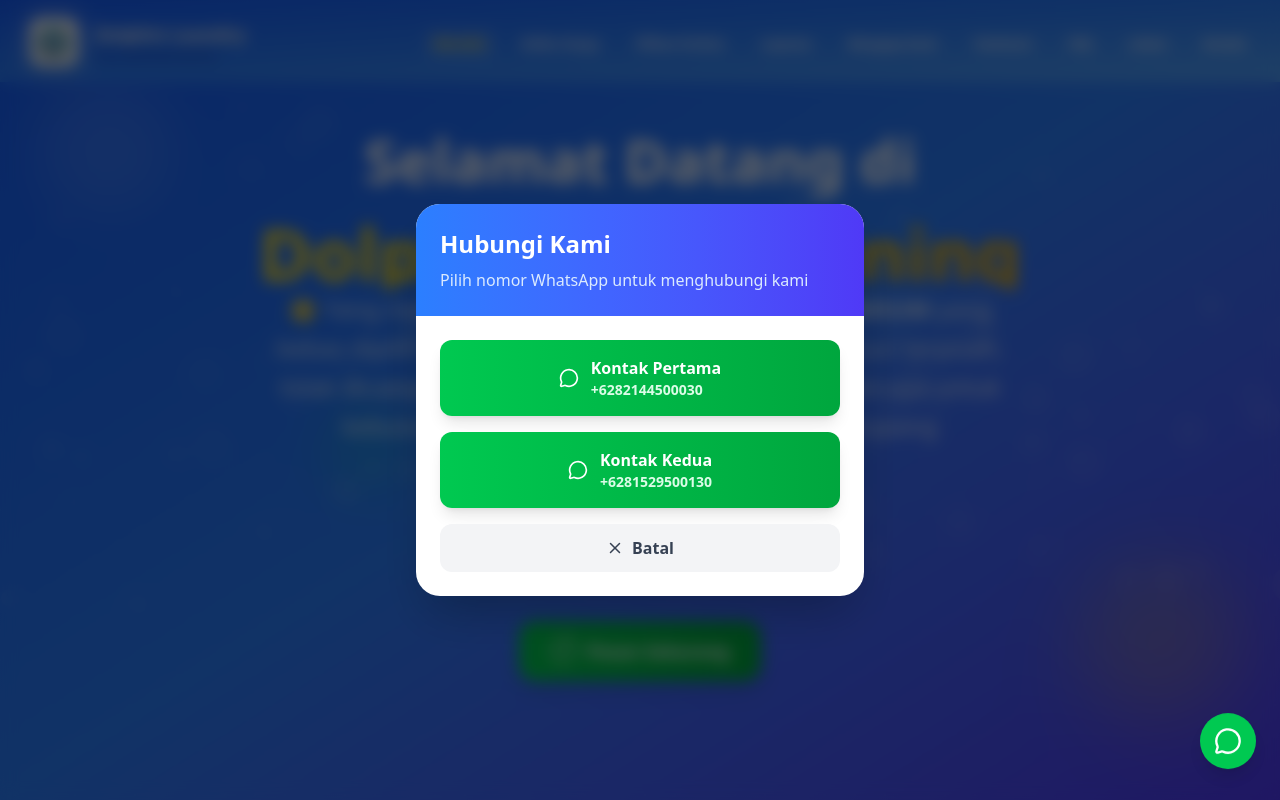
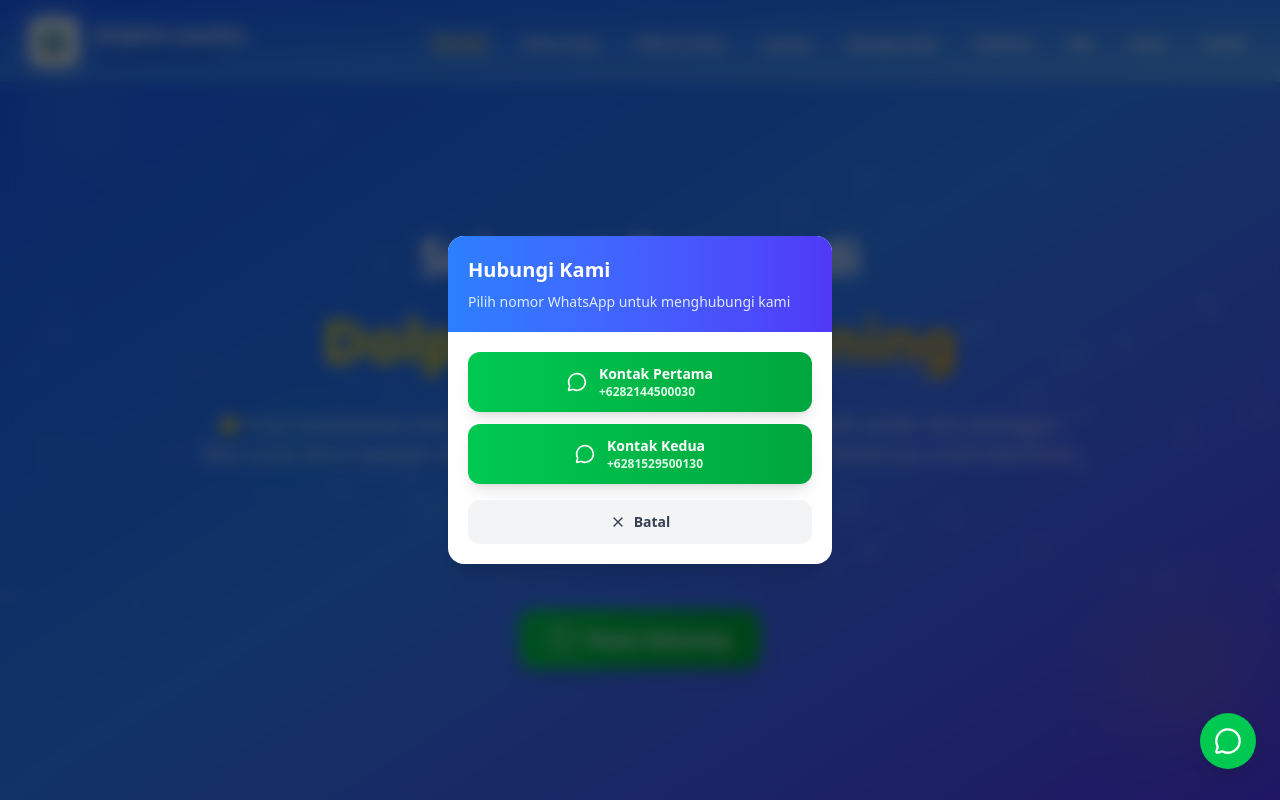
Before and after one commit to Joshtri/web-dolphin-laundry-next, a Next.js app: page / in a window 1280 px wide. Both pictures are taken after a click on the button "Pesan Sekarang". Shown: the top 800 px of the page. Built offline with nearby package versions, Linux system fonts and the light colour scheme.

Commit message:
fix: Adjust header margin for improved layout on scroll

```diff
--- a/components/Hero.tsx
+++ b/components/Hero.tsx
@@ -1,7 +1,7 @@
 "use client";
 import type React from "react";
 import { useState, useEffect, useRef } from "react";
-import { MessageCircle, X, MapPin } from "lucide-react";
+import { MessageCircle, X } from "lucide-react";
 import { gsap } from "gsap";
 
 const Hero: React.FC = () => {
@@ -23,15 +23,15 @@ const Hero: React.FC = () => {
 
   // Initialize animations on mount
   useEffect(() => {
-    // Floating bubbles animation function (defined outside of context)
+    // Floating bubbles animation function
     const createBubbles = () => {
       if (!bubblesRef.current) return;
 
       // Clear existing bubbles
       bubblesRef.current.innerHTML = "";
 
-      // Create new bubbles
-      const bubbleCount = 100;
+      // Create new bubbles - adjusted count based on screen size
+      const bubbleCount = window.innerWidth < 768 ? 50 : 100;
       const containerWidth = window.innerWidth;
       const containerHeight = window.innerHeight;
 
@@ -39,8 +39,11 @@ const Hero: React.FC = () => {
         const bubble = document.createElement("div");
         bubble.className = "absolute rounded-full bg-white/20";
 
-        // Random size between 10px and 40px
-        const size = 10 + Math.random() * 30;
+        // Random size between 5px and 30px (smaller on mobile)
+        const size =
+          window.innerWidth < 768
+            ? 5 + Math.random() * 15
+            : 10 + Math.random() * 20;
 
         // Random position at bottom
         const left = Math.random() * containerWidth;
@@ -77,7 +80,7 @@ const Hero: React.FC = () => {
               duration: duration,
               ease: "none",
               repeat: -1,
-              delay: 2 + Math.random() * 3, // Random delay before restarting
+              delay: 2 + Math.random() * 3,
             });
           },
         });
@@ -85,7 +88,10 @@ const Hero: React.FC = () => {
     };
 
     const ctx = gsap.context(() => {
-      // Initial setup
+      // Initial setup - responsive values
+      const initialY = window.innerWidth < 768 ? 20 : 30;
+      const durationMultiplier = window.innerWidth < 768 ? 0.8 : 1;
+
       gsap.set(
         [
           titleRef.current,
@@ -95,33 +101,33 @@ const Hero: React.FC = () => {
         ],
         {
           opacity: 0,
-          y: 50,
+          y: initialY,
         }
       );
 
-      // Main timeline
+      // Main timeline with responsive durations
       const tl = gsap.timeline();
 
       // Decorative elements animation
       decorativeRefs.current.forEach((ref, index) => {
         if (ref) {
           gsap.to(ref, {
-            scale: 1.2,
-            opacity: 1,
-            duration: 4,
+            scale: 1.1,
+            opacity: 0.8,
+            duration: 3 * durationMultiplier,
             repeat: -1,
             yoyo: true,
             ease: "power2.inOut",
-            delay: index * 0.5,
+            delay: index * 0.3,
           });
         }
       });
 
-      // Main entrance animation
+      // Main entrance animation with responsive values
       tl.to(titleRef.current, {
         opacity: 1,
         y: 0,
-        duration: 1,
+        duration: 0.8 * durationMultiplier,
         ease: "power3.out",
       })
         .to(
@@ -129,20 +135,20 @@ const Hero: React.FC = () => {
           {
             opacity: 1,
             rotationX: 0,
-            duration: 0.8,
+            duration: 0.6 * durationMultiplier,
             ease: "back.out(1.7)",
           },
-          "-=0.5"
+          `-=${0.4 * durationMultiplier}`
         )
         .to(
           subtitleRef.current,
           {
             opacity: 1,
             y: 0,
-            duration: 0.8,
+            duration: 0.6 * durationMultiplier,
             ease: "power2.out",
           },
-          "-=0.3"
+          `-=${0.2 * durationMultiplier}`
         )
         .to(
           featuresRef.current?.children || [],
@@ -150,39 +156,44 @@ const Hero: React.FC = () => {
             opacity: 1,
             y: 0,
             scale: 1,
-            duration: 0.5,
-            stagger: 0.1,
+            duration: 0.4 * durationMultiplier,
+            stagger: 0.08,
             ease: "back.out(1.7)",
           },
-          "-=0.2"
+          `-=${0.1 * durationMultiplier}`
         )
         .to(
           ctaRef.current,
           {
             opacity: 1,
             y: 0,
-            duration: 0.8,
+            duration: 0.6 * durationMultiplier,
             ease: "power2.out",
           },
-          "-=0.3"
+          `-=${0.2 * durationMultiplier}`
         );
 
       // Feature dots animation
       gsap.to(".feature-dot", {
-        scale: 1.3,
+        scale: 1.2,
         opacity: 1,
-        duration: 2,
+        duration: 1.5 * durationMultiplier,
         repeat: -1,
         yoyo: true,
-        stagger: 0.2,
+        stagger: 0.15,
         ease: "power2.inOut",
       });
 
       // Initial creation of bubbles
       createBubbles();
 
-      // Recreate bubbles on window resize
-      window.addEventListener("resize", createBubbles);
+      // Recreate bubbles on window resize (debounced)
+      let resizeTimeout: NodeJS.Timeout;
+      const handleResize = () => {
+        clearTimeout(resizeTimeout);
+        resizeTimeout = setTimeout(createBubbles, 300);
+      };
+      window.addEventListener("resize", handleResize);
 
       // CTA button hover animation setup
       const ctaButton = ctaRef.current?.querySelector(".cta-button");
@@ -192,7 +203,7 @@ const Hero: React.FC = () => {
         // Icon rotation animation
         gsap.to(icon, {
           rotation: 360,
-          duration: 4,
+          duration: 3 * durationMultiplier,
           repeat: -1,
           ease: "none",
         });
@@ -200,9 +211,9 @@ const Hero: React.FC = () => {
         // Button hover effects
         ctaButton.addEventListener("mouseenter", () => {
           gsap.to(ctaButton, {
-            scale: 1.05,
-            boxShadow: "0 20px 40px rgba(0,0,0,0.3)",
-            duration: 0.3,
+            scale: 1.03,
+            boxShadow: "0 15px 30px rgba(0,0,0,0.2)",
+            duration: 0.2 * durationMultiplier,
             ease: "power2.out",
           });
         });
@@ -210,18 +221,20 @@ const Hero: React.FC = () => {
         ctaButton.addEventListener("mouseleave", () => {
           gsap.to(ctaButton, {
             scale: 1,
-            boxShadow: "0 10px 20px rgba(0,0,0,0.1)",
-            duration: 0.3,
+            boxShadow: "0 8px 16px rgba(0,0,0,0.1)",
+            duration: 0.2 * durationMultiplier,
             ease: "power2.out",
           });
         });
       }
+
+      return () => {
+        window.removeEventListener("resize", handleResize);
+        clearTimeout(resizeTimeout);
+      };
     }, heroRef);
 
-    return () => {
-      ctx.revert();
-      window.removeEventListener("resize", createBubbles);
-    };
+    return () => ctx.revert();
   }, []);
 
   // Text switching animation
@@ -231,14 +244,14 @@ const Hero: React.FC = () => {
         gsap.to(textSwitchRef.current, {
           rotationX: -90,
           opacity: 0,
-          duration: 0.4,
+          duration: 0.3,
           ease: "power2.in",
           onComplete: () => {
             setCurrentText((prev) => (prev + 1) % texts.length);
             gsap.fromTo(
               textSwitchRef.current,
               { rotationX: 90, opacity: 0 },
-              { rotationX: 0, opacity: 1, duration: 0.4, ease: "power2.out" }
+              { rotationX: 0, opacity: 1, duration: 0.3, ease: "power2.out" }
             );
           },
         });
@@ -253,21 +266,21 @@ const Hero: React.FC = () => {
     if (isModalOpen && modalRef.current) {
       gsap.fromTo(
         modalRef.current,
-        { opacity: 0, scale: 0.8 },
-        { opacity: 1, scale: 1, duration: 0.3, ease: "back.out(1.7)" }
+        { opacity: 0, scale: 0.9 },
+        { opacity: 1, scale: 1, duration: 0.25, ease: "back.out(1.7)" }
       );
 
       const modalContent =
         modalRef.current.querySelectorAll(".modal-content > *");
       gsap.fromTo(
         modalContent,
-        { opacity: 0, y: 20 },
+        { opacity: 0, y: 15 },
         {
           opacity: 1,
           y: 0,
-          duration: 0.4,
-          stagger: 0.1,
-          delay: 0.2,
+          duration: 0.3,
+          stagger: 0.08,
+          delay: 0.15,
           ease: "power2.out",
         }
       );
@@ -280,8 +293,8 @@ const Hero: React.FC = () => {
     if (modalRef.current) {
       gsap.to(modalRef.current, {
         opacity: 0,
-        scale: 0.8,
-        duration: 0.2,
+        scale: 0.9,
+        duration: 0.15,
         ease: "power2.in",
         onComplete: () => setIsModalOpen(false),
       });
@@ -303,9 +316,9 @@ const Hero: React.FC = () => {
   // Feature hover handlers
   const handleFeatureHover = (element: HTMLElement, isEntering: boolean) => {
     gsap.to(element, {
-      scale: isEntering ? 1.05 : 1,
-      y: isEntering ? -2 : 0,
-      duration: 0.3,
+      scale: isEntering ? 1.03 : 1,
+      y: isEntering ? -1 : 0,
+      duration: 0.2,
       ease: "power2.out",
     });
   };
@@ -314,55 +327,55 @@ const Hero: React.FC = () => {
     <section
       ref={heroRef}
       id="beranda"
-      className="relative min-h-screen flex items-center justify-center bg-gradient-to-br from-blue-600 via-blue-500 to-indigo-600 text-white overflow-hidden"
+      className="relative min-h-screen flex items-center justify-center bg-gradient-to-br from-blue-600 via-blue-500 to-indigo-600 text-white overflow-hidden pt-16 sm:pt-20 md:pt-24"
     >
       {/* Background Pattern */}
       <div
-        className="absolute inset-0 opacity-10"
+        className="absolute inset-0 opacity-8"
         style={{
           backgroundImage: `
-            radial-gradient(circle, rgba(255, 255, 255, 0.3) 1px, transparent 1px),
-            radial-gradient(circle, rgba(255, 255, 255, 0.2) 1px, transparent 1px)
+            radial-gradient(circle, rgba(255, 255, 255, 0.2) 1px, transparent 1px),
+            radial-gradient(circle, rgba(255, 255, 255, 0.1) 1px, transparent 1px)
           `,
-          backgroundSize: "30px 30px",
-          backgroundPosition: "0 0, 15px 15px",
+          backgroundSize: "25px 25px",
+          backgroundPosition: "0 0, 12px 12px",
         }}
       ></div>
 
-      {/* Animated Decorative Elements */}
+      {/* Responsive Decorative Elements */}
       <div
         ref={(el) => {
           decorativeRefs.current[0] = el;
         }}
-        className="absolute top-20 left-10 w-32 h-32 bg-white/10 rounded-full blur-xl"
+        className="absolute top-8 sm:top-16 left-4 sm:left-8 w-16 sm:w-24 h-16 sm:h-24 bg-white/8 rounded-full blur-xl"
       />
       <div
         ref={(el) => {
           decorativeRefs.current[1] = el;
         }}
-        className="absolute bottom-20 right-10 w-40 h-40 bg-yellow-400/20 rounded-full blur-2xl"
+        className="absolute bottom-8 sm:bottom-16 right-4 sm:right-8 w-20 sm:w-32 h-20 sm:h-32 bg-yellow-400/15 rounded-full blur-xl sm:blur-2xl"
       />
       <div
         ref={(el) => {
           decorativeRefs.current[2] = el;
         }}
-        className="absolute top-1/2 left-1/4 w-24 h-24 bg-green-400/15 rounded-full blur-xl"
+        className="absolute top-1/2 left-1/5 w-12 sm:w-20 h-12 sm:h-20 bg-green-400/10 rounded-full blur-xl"
       />
 
       {/* Main Content */}
-      <div className="container mx-auto px-6 text-center relative z-10 max-w-4xl">
+      <div className="container mx-auto px-4 sm:px-6 text-center relative z-10 max-w-5xl">
         {/* Main Heading */}
-        <div className="">
+        <div className="mb-4 sm:mb-6 md:mb-8">
           <h1
             ref={titleRef}
-            className="text-3xl sm:text-4xl md:text-5xl lg:text-6xl font-bold mb-4 leading-snug break-words"
+            className="text-xl sm:text-2xl md:text-3xl lg:text-4xl xl:text-5xl font-bold mb-2 sm:mb-3 md:mb-4 leading-tight"
           >
             Selamat Datang di
           </h1>
-          <div className="text-4xl sm:text-5xl md:text-6xl lg:text-7xl font-extrabold break-words">
+          <div className="text-2xl sm:text-3xl md:text-4xl lg:text-5xl xl:text-6xl font-extrabold">
             <span
               ref={textSwitchRef}
-              className="inline-block bg-gradient-to-r from-yellow-300 to-yellow-500 bg-clip-text text-transparent"
+              className="inline-block bg-gradient-to-r from-yellow-300 to-yellow-500 bg-clip-text text-transparent leading-tight"
               style={{ display: "inline-block" }}
             >
               {texts[currentText]}
@@ -373,7 +386,7 @@ const Hero: React.FC = () => {
         {/* Subtitle */}
         <p
           ref={subtitleRef}
-          className="text-xl md:text-2xl mb-8 text-blue-100 max-w-3xl mx-auto leading-relaxed"
+          className="text-sm sm:text-base md:text-lg mb-4 sm:mb-6 md:mb-8 text-blue-100 max-w-4xl mx-auto leading-relaxed px-2"
         >
           🌟 Yang membedakan kami: <strong>GRATIS PARFUM PREMIUM</strong> yang
           bebas dipilih sendiri oleh pelanggan! Baju cucian dicuci terpisah,
@@ -384,7 +397,7 @@ const Hero: React.FC = () => {
         {/* Features */}
         <div
           ref={featuresRef}
-          className="flex flex-wrap justify-center gap-6 mb-10 text-sm md:text-base"
+          className="flex flex-wrap justify-center gap-2 sm:gap-3 md:gap-4 mb-6 sm:mb-8 md:mb-10 text-xs sm:text-sm md:text-base px-2"
         >
           {[
             { text: "FREE Parfum Dipilih Sendiri", color: "bg-pink-400" },
@@ -394,14 +407,14 @@ const Hero: React.FC = () => {
           ].map((feature, index) => (
             <div
               key={index}
-              className="flex items-center space-x-2 bg-white/10 backdrop-blur-sm px-4 py-2 rounded-full opacity-0 transform translate-y-4 scale-90"
+              className="flex items-center space-x-1 sm:space-x-2 bg-white/10 backdrop-blur-sm px-2 sm:px-3 py-1 sm:py-2 rounded-full opacity-0 transform translate-y-4 scale-90 cursor-pointer"
               onMouseEnter={(e) => handleFeatureHover(e.currentTarget, true)}
               onMouseLeave={(e) => handleFeatureHover(e.currentTarget, false)}
             >
               <div
-                className={`feature-dot w-2 h-2 ${feature.color} rounded-full opacity-70`}
+                className={`feature-dot w-1.5 h-1.5 sm:w-2 sm:h-2 ${feature.color} rounded-full opacity-70`}
               />
-              <span>{feature.text}</span>
+              <span className="whitespace-nowrap">{feature.text}</span>
             </div>
           ))}
         </div>
@@ -409,58 +422,62 @@ const Hero: React.FC = () => {
         {/* CTA Buttons */}
         <div
           ref={ctaRef}
-          className="flex flex-col sm:flex-row gap-4 justify-center items-center opacity-0 transform translate-y-4"
+          className="flex flex-col sm:flex-row gap-3 sm:gap-4 justify-center items-center opacity-0 transform translate-y-4 px-4"
         >
           <button
             onClick={openModal}
-            className="cta-button group bg-gradient-to-r from-green-500 to-green-600 hover:from-green-600 hover:to-green-700 text-white font-semibold px-8 py-4 rounded-2xl shadow-xl flex items-center space-x-3 transition-colors duration-300"
+            className="cta-button group bg-gradient-to-r from-green-500 to-green-600 hover:from-green-600 hover:to-green-700 text-white font-semibold px-4 sm:px-6 md:px-8 py-2 sm:py-3 md:py-4 rounded-xl sm:rounded-2xl shadow-lg sm:shadow-xl flex items-center space-x-2 sm:space-x-3 transition-colors duration-300 w-full sm:w-auto max-w-xs"
           >
             <div className="cta-icon">
-              <MessageCircle size={24} />
+              <MessageCircle
+                size={16}
+                className="sm:w-5 sm:h-5 md:w-6 md:h-6"
+              />
             </div>
-            <span className="text-lg">Pesan Sekarang</span>
+            <span className="text-sm sm:text-base md:text-lg">
+              Pesan Sekarang
+            </span>
           </button>
-
-          {/* <div className="flex items-center space-x-2 text-blue-100">
-            <MapPin size={18} />
-            <span className="text-sm">Jl. R. W. Monginsidi I No.2, Kupang</span>
-          </div> */}
         </div>
       </div>
 
-      {/* Enhanced Modal */}
+      {/* Responsive Modal */}
       {isModalOpen && (
         <div className="fixed inset-0 flex items-center justify-center z-50 bg-black/60 backdrop-blur-sm p-4">
           <div
             ref={modalRef}
-            className="bg-white rounded-3xl shadow-2xl max-w-md w-full overflow-hidden"
+            className="bg-white rounded-xl sm:rounded-2xl shadow-lg sm:shadow-xl max-w-xs sm:max-w-sm w-full overflow-hidden mx-2 sm:mx-4"
             onClick={(e) => e.stopPropagation()}
           >
             {/* Modal Header */}
-            <div className="bg-gradient-to-r from-blue-500 to-indigo-600 p-6 text-white">
-              <h2 className="text-2xl font-bold mb-2">Hubungi Kami</h2>
-              <p className="text-blue-100">
+            <div className="bg-gradient-to-r from-blue-500 to-indigo-600 p-4 sm:p-5 text-white">
+              <h2 className="text-lg sm:text-xl font-bold mb-1 sm:mb-2">
+                Hubungi Kami
+              </h2>
+              <p className="text-blue-100 text-xs sm:text-sm">
                 Pilih nomor WhatsApp untuk menghubungi kami
               </p>
             </div>
 
             {/* Modal Content */}
-            <div className="modal-content p-6 space-y-4">
+            <div className="modal-content p-4 sm:p-5 space-y-2 sm:space-y-3">
               {[
                 { phone: "+6282144500030", label: "Kontak Pertama" },
                 { phone: "+6281529500130", label: "Kontak Kedua" },
               ].map((contact, index) => (
                 <button
                   key={index}
-                  className="group w-full bg-gradient-to-r from-green-500 to-green-600 hover:from-green-600 hover:to-green-700 text-white font-semibold px-6 py-4 rounded-xl shadow-lg flex items-center justify-center space-x-3 transition-all duration-300 hover:scale-102 hover:-translate-y-1"
+                  className="group w-full bg-gradient-to-r from-green-500 to-green-600 hover:from-green-600 hover:to-green-700 text-white font-semibold px-4 sm:px-5 py-2 sm:py-3 rounded-lg sm:rounded-xl shadow-md sm:shadow-lg flex items-center justify-center space-x-2 sm:space-x-3 transition-all duration-300 hover:scale-[1.02] hover:-translate-y-0.5"
                   onClick={() => handleWhatsAppClick(contact.phone)}
                 >
                   <div className="group-hover:rotate-12 transition-transform duration-300">
-                    <MessageCircle size={20} />
+                    <MessageCircle size={16} className="sm:w-5 sm:h-5" />
                   </div>
                   <div className="text-left">
-                    <div className="font-semibold">{contact.label}</div>
-                    <div className="text-sm text-green-100">
+                    <div className="font-semibold text-xs sm:text-sm">
+                      {contact.label}
+                    </div>
+                    <div className="text-xs text-green-100">
                       {contact.phone}
                     </div>
                   </div>
@@ -468,42 +485,22 @@ const Hero: React.FC = () => {
               ))}
 
               <button
-                className="w-full bg-gray-100 hover:bg-gray-200 text-gray-700 font-semibold px-6 py-3 rounded-xl transition-all duration-300 flex items-center justify-center space-x-2 mt-4 hover:scale-102"
+                className="w-full bg-gray-100 hover:bg-gray-200 text-gray-700 font-semibold px-4 sm:px-5 py-2 sm:py-3 rounded-lg sm:rounded-xl transition-all duration-300 flex items-center justify-center space-x-2 mt-3 sm:mt-4 hover:scale-[1.02]"
                 onClick={closeModal}
               >
-                <X size={18} />
-                <span>Batal</span>
+                <X size={14} className="sm:w-4 sm:h-4" />
+                <span className="text-xs sm:text-sm">Batal</span>
               </button>
             </div>
           </div>
         </div>
       )}
 
-      {/* Animated Floating Bubbles */}
+      {/* Floating Bubbles */}
       <div
         ref={bubblesRef}
         className="absolute inset-0 pointer-events-none overflow-hidden"
       />
-
-      {/* Animated Wave Bottom */}
-      {/* <div className="absolute bottom-0 left-0 w-full">
-        <svg
-          className="w-full h-20 md:h-32"
-          viewBox="0 0 1440 320"
-          xmlns="http://www.w3.org/2000/svg"
-        >
-          <path
-            fill="rgba(255,255,255,0.1)"
-            d="M0,96L48,112C96,128,192,160,288,160C384,160,480,128,576,122.7C672,117,768,139,864,138.7C960,139,1056,117,1152,117.3C1248,117,1344,139,1392,149.3L1440,160L1440,320L1392,320C1344,320,1248,320,1152,320C1056,320,960,320,864,320C768,320,672,320,576,320C480,320,384,320,288,320C192,320,96,320,48,320L0,320Z"
-          />
-        </svg>
-      </div> */}
-
-      <style jsx>{`
-        .hover\\:scale-102:hover {
-          transform: scale(1.02);
-        }
-      `}</style>
     </section>
   );
 };
```
